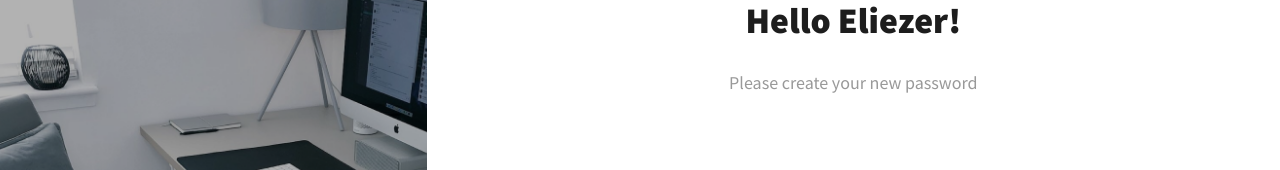
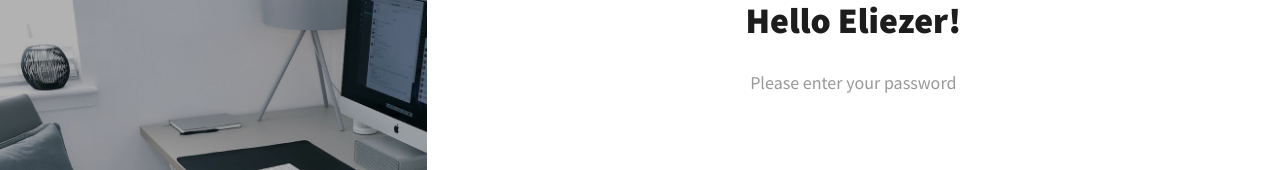
Before and after one commit to OkoyeApps/Resourceedge_Microservices, a React (Create React App) app: page /login in a window 1280 px wide. Both pictures are taken after a click on the button "Proceed". Shown: the part 187-357 px from the top of the page. Built offline with nearby package versions, Linux system fonts and the light colour scheme.

Commit message:
Made a change to the welcome text on the password page

```diff
--- a/src/pages/authPage/login/components/password.js
+++ b/src/pages/authPage/login/components/password.js
@@ -40,7 +40,7 @@ export default function Password(props) {
             <div className="name-box">
                 <hi className="welcome-text">Hello Eliezer!</hi>
             </div>
-            <p className="text">Please create your new password</p>
+            <p className="text">Please enter your password</p>
             {/* <form> */}
                 <div className="form-control enter-mail" onKeyUp={checkForValue}
                     style={showBorder === true ? { border: "1px solid #1D1D1D" } : { border: "1px solid #DDDDDD" }}>
```
